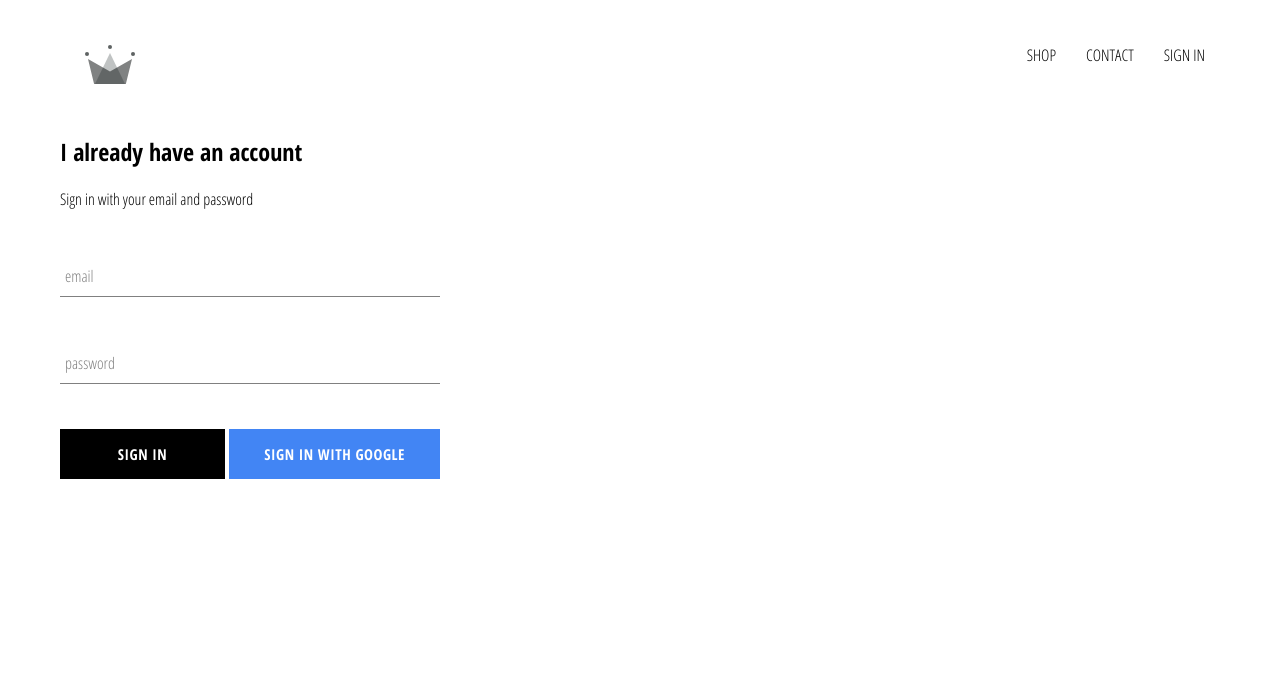
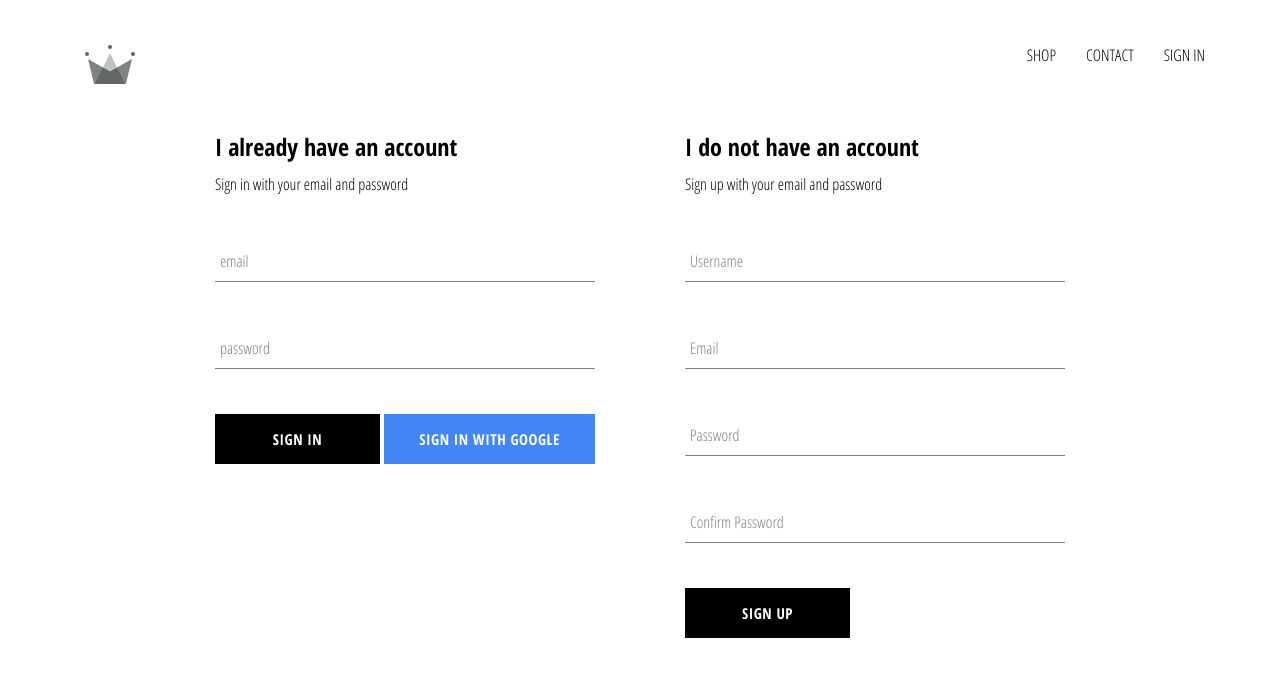
Before and after one commit to andrewjiang/crown-clothing, a React (Create React App) app: page /signin in a window 1280 px wide. Shown: the top 676 px of the page. Built offline with nearby package versions, Linux system fonts and the light colour scheme; no server answers.

Commit message:
Add manual sign up into firebase

```diff
--- a/src/App.js
+++ b/src/App.js
@@ -7,7 +7,7 @@
 import ShopPage from './pages/shop/shop.component'
 import SignInAndSignUpPage from './pages/sign-in-and-sign-up/sign-in-and-sign-up.component'
 import Header from './components/header/header.component'
-import { auth } from './firebase/firebase.utils';
+import { auth, createUserProfileDocument } from './firebase/firebase.utils';
 
 class App extends React.Component {
   constructor(){
@@ -20,11 +20,26 @@
   unsubscribeFromAuth = null
 
   componentDidMount() {
-    this.unsubscribeFromAuth = auth.onAuthStateChanged(user => {
-      this.setState({currentUser: user});
-      console.log(user);
+    this.unsubscribeFromAuth = auth.onAuthStateChanged(async userAuth => {
+      // this.setState({currentUser: user});
+      if (userAuth) {
+        const userRef = await createUserProfileDocument(userAuth);
+
+        userRef.onSnapshot(snapShot => {
+          // console.log(snapShot.data())
+          this.setState({
+            currentUser: {
+              id: snapShot.id,
+              ...snapShot.data()
+            }
+          }, () => {console.log(this.state)});
+        });
+      }
+      else {
+        this.setState({currentUser: userAuth}, () => {console.log("YO", this.state)});
+      }
     });
-  }
+  };
 
   componentWillUnmount() {
     this.unsubscribeFromAuth();
--- a/src/components/sign-in/sign-in.component.jsx
+++ b/src/components/sign-in/sign-in.component.jsx
@@ -30,8 +30,8 @@
 
   render(){
     return(
-      <div class="sign-in">
-        <h2>I already have an account</h2>
+      <div className="sign-in">
+        <h2 className="title">I already have an account</h2>
         <span>Sign in with your email and password</span>
         <form onSubmit={this.handleSubmit}>
           <FormInput
--- /dev/null
+++ b/src/components/sign-up/sign-up.component.jsx
@@ -0,0 +1,97 @@
+import React from 'react';
+
+import FormInput from '../form-input/form-input.component'
+import CustomButton from '../custom-button/custom-button.component'
+
+import {auth, createUserProfileDocument} from '../../firebase/firebase.utils'
+
+import './sign-up.styles.scss'
+
+export class SignUp extends React.Component {
+  constructor(){
+    super();
+
+    this.state = {
+      displayName: '',
+      email: '',
+      password: '',
+      confirmPassword: ''
+    }
+  };
+
+  handleSubmit = async event => {
+    event.preventDefault();
+    const { displayName, email, password, confirmPassword } = this.state;
+
+    if(password !== confirmPassword){
+      alert("Passwords Don't Match")
+      return;
+    }
+
+    try {
+      const { user } = await auth.createUserWithEmailAndPassword(email, password)
+      await createUserProfileDocument(user, {displayName});
+      this.setState({
+        displayName: '',
+        email: '',
+        password: '',
+        confirmPassword: ''
+      });
+    } catch (error) { console.error(error); }
+  }
+
+  handleChange = event => {
+    const {value, name} = event.target;
+
+    this.setState({[name]: value});
+  }
+
+  render(){
+    const { displayName, email, password, confirmPassword } = this.state;
+    return(
+      <div className="sign-up">
+        <h2 className="title">I do not have an account</h2>
+        <span>Sign up with your email and password</span>
+        <form className="sign-up-form" onSubmit={this.handleSubmit}>
+          <FormInput
+            type="text"
+            name="displayName"
+            label="Username"
+            value={displayName}
+            handleChange={this.handleChange}
+            required
+          />
+          <FormInput
+            type="email"
+            name="email"
+            label="Email"
+            value={email}
+            handleChange={this.handleChange}
+            required
+          />
+          <FormInput
+            type="password"
+            name="password"
+            label="Password"
+            value={password}
+            handleChange ={this.handleChange}
+            required
+          />
+          <FormInput
+            type="password"
+            name="confirmPassword"
+            label="Confirm Password"
+            value={confirmPassword}
+            handleChange ={this.handleChange}
+            required
+          />
+          <div className='buttons'>
+            <CustomButton type="submit" value="Submit Form">Sign Up</CustomButton>
+          </div>
+        </form>
+      </div>
+    )
+  }
+}
+
+export default SignUp;
--- /dev/null
+++ b/src/components/sign-up/sign-up.styles.scss
@@ -0,0 +1,14 @@
+.sign-up {
+  width: 380px;
+  display: flex;
+  flex-direction: column;
+
+  .title {
+    margin: 10px 0;
+  }
+
+  .buttons{
+    display: flex;
+    justify-content: space-between;
+  }
+}
--- a/src/firebase/firebase.utils.js
+++ b/src/firebase/firebase.utils.js
@@ -12,6 +12,30 @@
   measurementId: "G-V1EN1QRCWR"
 }
 
+export const createUserProfileDocument = async (userAuth, additionalData) => {
+  if (!userAuth) return;
+
+  const userRef = firestore.doc(`users/${userAuth.uid}`)
+  const snapShot = await userRef.get();
+
+  if (!snapShot.exists) {
+      const { displayName, email } = userAuth
+      const createdAt = new Date();
+      try {
+        await userRef.set({
+          displayName,
+          email,
+          createdAt,
+          ...additionalData
+        })
+
+      } catch (e) {console.log(`Error creating user:`, e.message)}
+  }
+
+  return userRef;
+
+}
+
 firebase.initializeApp(config);
 
 export const auth = firebase.auth();
--- a/src/pages/sign-in-and-sign-up/sign-in-and-sign-up.component.jsx
+++ b/src/pages/sign-in-and-sign-up/sign-in-and-sign-up.component.jsx
@@ -1,12 +1,14 @@
 import React from 'react';
 
 import SignIn from '../../components/sign-in/sign-in.component'
+import SignUp from '../../components/sign-up/sign-up.component'
 
 import './sign-in-and-sign-up.styles.scss'
 
 const SignInAndSignUpPage = () => (
     <div className='sign-in-and-sign-up'>
       <SignIn />
+      <SignUp />
     </div>
 )
 
--- a/src/pages/sign-in-and-sign-up/sign-in-and-sign-up.styles.scss
+++ b/src/pages/sign-in-and-sign-up/sign-in-and-sign-up.styles.scss
@@ -0,0 +1,6 @@
+.sign-in-and-sign-up {
+  width: 850px;
+  display: flex;
+  justify-content: space-between;
+  margin: 30px auto;
+}
```
